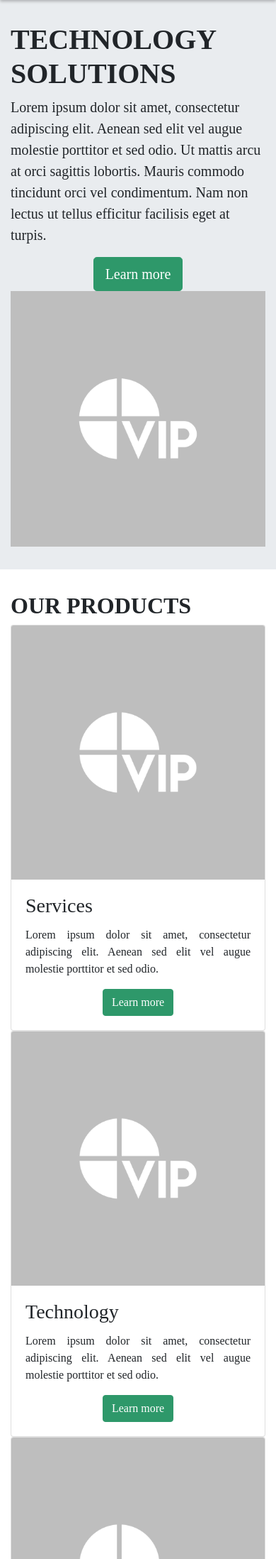
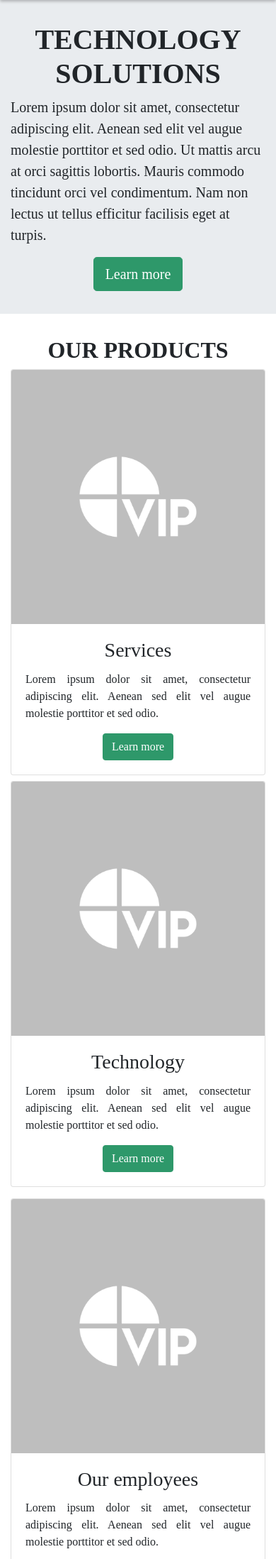
Before and after one commit to gracideas/VIP-Website, a Flask app: page / in a window 390 px wide. Shown: the part 50-2246 px from the top of the page at 71% size. Run offline with Flask 2, Linux system fonts and the light colour scheme; some libraries are stand-ins or nearby versions.

Commit message:
Adding padding for cards (mobile) and vertical center text in hero banner

```diff
--- a/templates/home.html
+++ b/templates/home.html
@@ -2,29 +2,29 @@
 {% block content %}
 <div class="jumbotron jumbotron-fluid">
 	<div class="container">
-		<div class="row">
+		<div class="row align-items-center">
 			<div class="col-12 col-md-5" id="hero-banner">
-			<h1>Technology Solutions</h1>
+			<h1 class="text-center text-md-left">Technology Solutions</h1>
 			<p class="lead">Lorem ipsum dolor sit amet, consectetur adipiscing elit. Aenean sed elit vel augue molestie porttitor et sed odio. Ut mattis arcu at orci sagittis lobortis. Mauris commodo tincidunt orci vel condimentum. Nam non lectus ut tellus efficitur facilisis eget at turpis.</p>
 			<div class=text-center>
 				<a href="#" class="btn btn-primary btn-lg">Learn more</a>
 			</div>
 			</div><!--hero text-->
-			<div class="col-12 col-md-7">
+			<div class="col-12 col-md-7 d-none d-md-block">
 				<img class="img-fluid" src="static\images\placeholder.png" alt="">
 			</div>
 		</div><!--row-->
 	</div><!--hero container-->
 </div><!--hero-->
 
-<div class="container mb-5" id="card-container">
-	<h2>Our products</h2>
+<div class="container" id="card-container">
+	<h2 class="text-center text-md-left">Our products</h2>
 	<div class="row">
-		<div class="col-12 col-md-4">
+		<div class="col-12 col-md-4 pb-2">
 			<div class="card">
 				<img src="static\images\placeholder.png" class="card-img-top" alt="">
 				<div class="card-body">
-					<h3 class="card-title">Services</h3>
+					<h3 class="card-title text-center">Services</h3>
 					<p class="card-text text-justify">Lorem ipsum dolor sit amet, consectetur adipiscing elit. Aenean sed elit vel augue molestie porttitor et sed odio.</p>
 					<div class=text-center>
 						<a href="#" class="btn btn-primary">Learn more</a>
@@ -32,11 +32,11 @@
 				</div>
 			</div>
 		</div>
-		<div class="col-12 col-md-4">
+		<div class="col-12 col-md-4 pb-3">
 			<div class="card">
 				<img src="static\images\placeholder.png" class="card-img-top" alt="">
 				<div class="card-body">
-					<h3 class="card-title">Technology</h3>
+					<h3 class="card-title text-center">Technology</h3>
 					<p class="card-text text-justify">Lorem ipsum dolor sit amet, consectetur adipiscing elit. Aenean sed elit vel augue molestie porttitor et sed odio.</p>
 					<div class=text-center>
 						<a href="#" class="btn btn-primary">Learn more</a>
@@ -44,11 +44,11 @@
 				</div>
 			</div>
 		</div>
-		<div class="col-12 col-md-4">
+		<div class="col-12 col-md-4 pb-3">
 			<div class="card">
 				<img src="static\images\placeholder.png" class="card-img-top" alt="">
 				<div class="card-body">
-					<h3 class="card-title">Our employees</h3>
+					<h3 class="card-title text-center">Our employees</h3>
 					<p class="card-text text-justify">Lorem ipsum dolor sit amet, consectetur adipiscing elit. Aenean sed elit vel augue molestie porttitor et sed odio.</p>
 					<div class=text-center>
 						<a href="#" class="btn btn-primary">Learn more</a>
```
